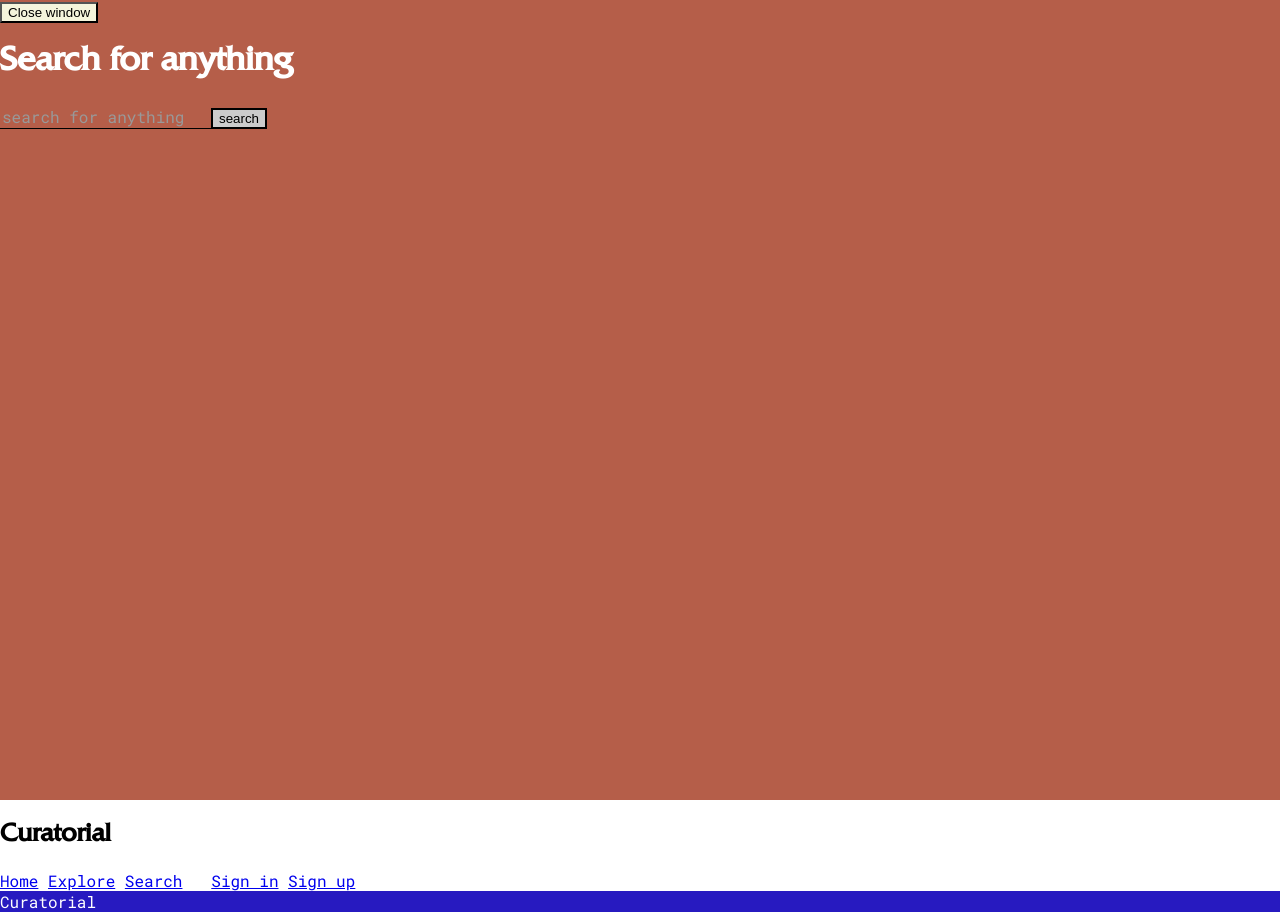
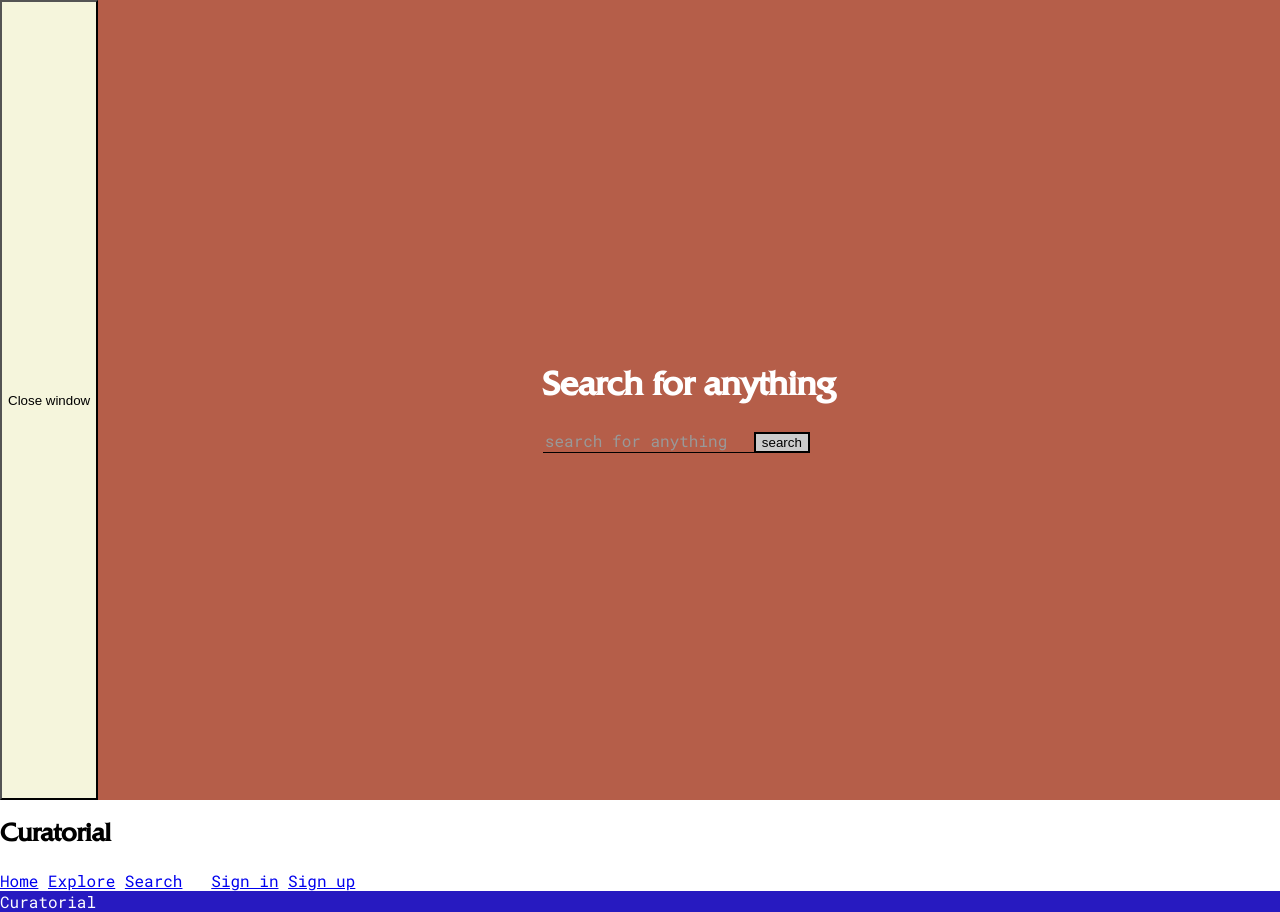
Before and after one commit to softscienceprojects/Curatorial_frontend, a React (Create React App) app: page /search in a window 1280 px wide. Built offline with nearby package versions, Linux system fonts and the light colour scheme; no server answers.

Commit message:
centering box signin

```diff
--- a/src/App.css
+++ b/src/App.css
@@ -9,6 +9,19 @@
 .App {
   display: inline-flex;
   flex-wrap: wrap;
+  justify-content: center;
+}
+
+.centerForm {
+  margin: auto;
+}
+
+#closeWindowButton {
+  position: absolute;
+  border: none;
+  font-size: 2rem;
+  background-color: inherit;
+  color: inherit;
 }
 
 .search {
@@ -16,9 +29,10 @@
   height: 100vh;
   width: 100vw;
   background-color: #B55E49;
+  display: flex;
 }
 
-.search input[type="text"] {
+.search input[type="text"], .signin input[type="text"] {
   font-family: 'Roboto Mono', monospace;
   font-size: 1rem;
   color: #fff;
@@ -34,13 +48,17 @@
   height: 100vh;
   width: 100vw;
   background-color: #271AC0;
+  display: flex;
 }
 
 .signup {
   height: 100vh;
   width: 100vw;
   background-color: #FCBA03;
+  display: flex;
 }
+
+
 
 nav {
   position: sticky;
--- a/src/pages/Search.js
+++ b/src/pages/Search.js
@@ -37,20 +37,15 @@ class Search extends React.Component {
         return(
             <div className="search">
                 <CloseWindowButton history={this.props.history} />
+
+                <div className="centerForm">
                 <h1 id="logo">Search for anything</h1>
                 <form onSubmit={this.handleSubmit}>
                     <input type="text" name="searchTerm" placeholder="search for anything" value={this.state.searchTerm} onChange={this.handleChange} />
                     <input type="submit" value="search" />
                 </form>
+            </div>
 
-            {/* <SearchResults results={this.state.results} /> */}
-            {/* <Route
-            <Redirect
-            to={{
-              pathname: `/search?description=${this.state.searchTerm}`
-              state: { from: location }
-            }}
-          /> /> */}
 
             </div>
         )
--- a/src/pages/SignIn.js
+++ b/src/pages/SignIn.js
@@ -33,6 +33,7 @@ class SignIn extends React.Component {
             <div className="signin">
             <CloseWindowButton history={this.props.history} />
 
+            <div className="centerForm">
             <h1 id="logo">Sign in</h1>
             {!!this.state.error ? "Those credentials didn't work, please try again" : null}
             <form onSubmit={this.handleSubmit}>
@@ -43,6 +44,7 @@ class SignIn extends React.Component {
             <h4>No account?</h4>
             <Link to={location=> ({...location, pathname: "/signup"})} >Sign up now</Link>
             </div>
+            </div>
         )
     }
 }
--- a/src/pages/SignUp.js
+++ b/src/pages/SignUp.js
@@ -43,6 +43,7 @@ class SignUp extends React.Component {
       <div className="signup">
         <CloseWindowButton history={this.props.history} />
 
+        <div className="centerForm">
         <h1 id="logo">Sign Up</h1>
 
         {!!this.state.hasError ? "There's an error" : null}
@@ -100,6 +101,7 @@ class SignUp extends React.Component {
         <Link to={location => ({ ...location, pathname: "/signin" })}>
           Sign in instead
         </Link>
+        </div>
       </div>
     );
   }
```
